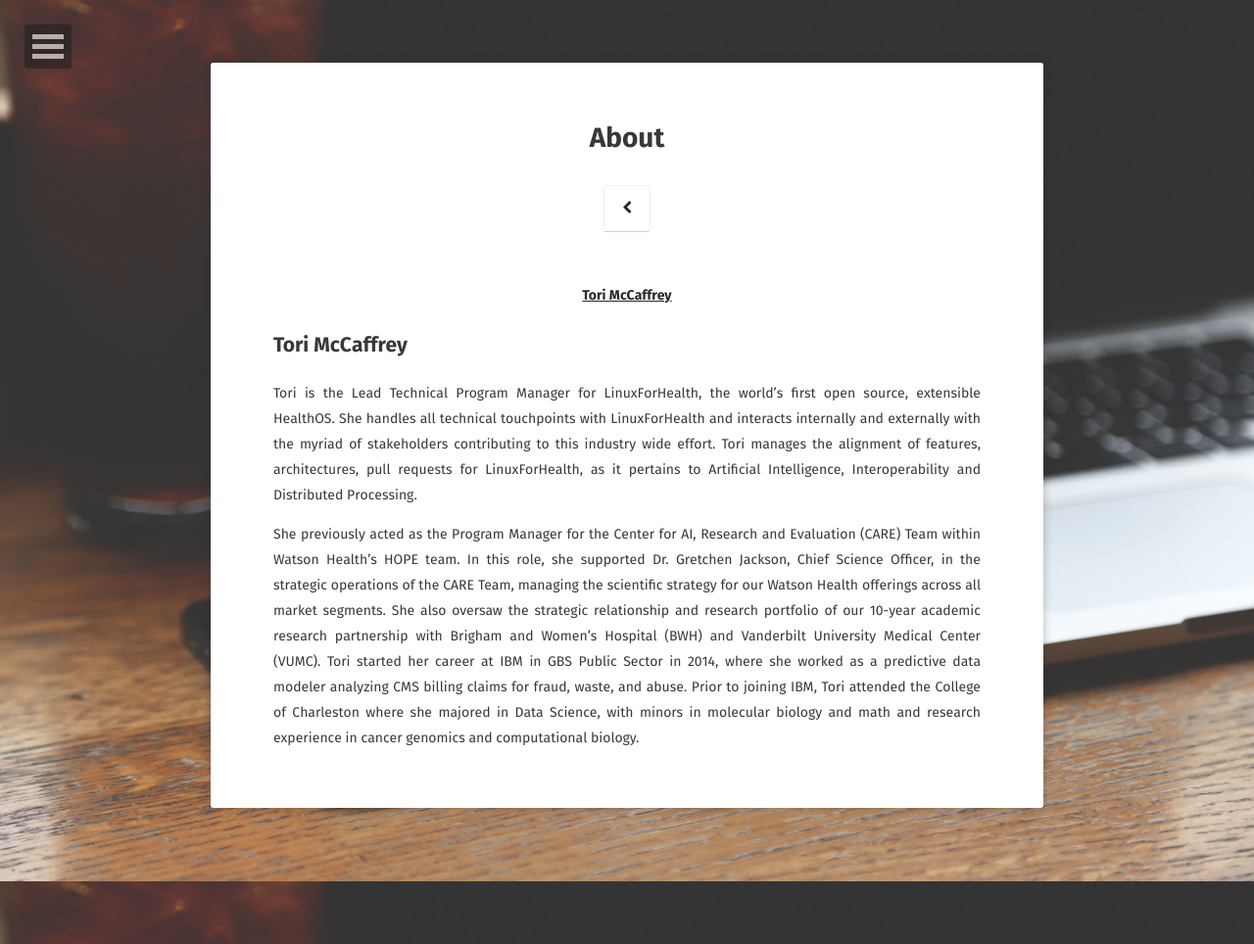
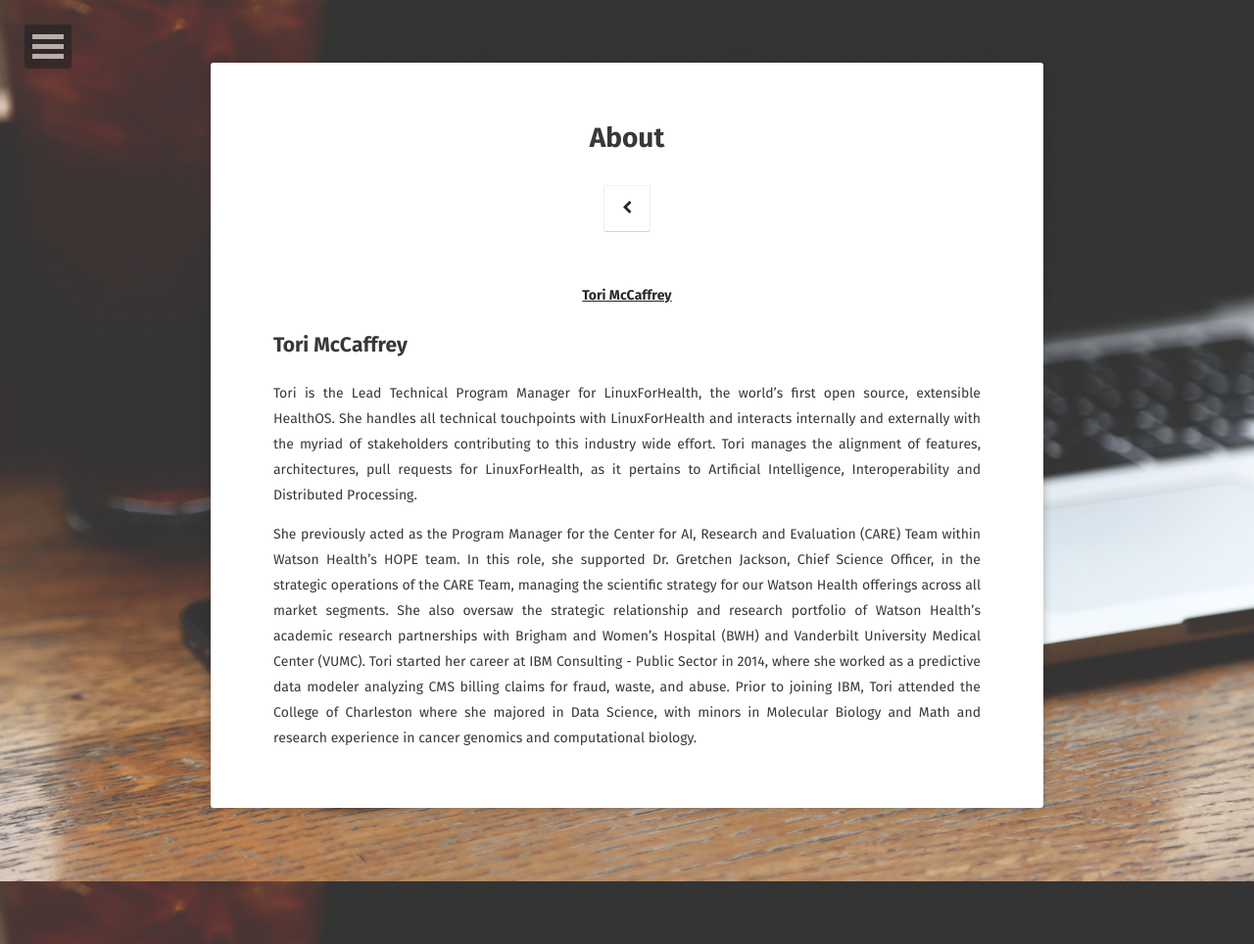
Before and after one commit to torimcc/torimcc.github.io, a Jekyll site: the page built from about/index.md, in a window 1280 px wide. Shown: the whole page at 98% size. Built offline with Jekyll 4.4.1, drawn with Linux system fonts in a browser that asks for light colours; some web fonts are replaced.

Commit message:
Update index.md

```diff
--- a/about/index.md
+++ b/about/index.md
@@ -13,7 +13,7 @@ comments: false
 ## Tori McCaffrey
 Tori is the Lead Technical Program Manager for LinuxForHealth, the world’s first open source, extensible HealthOS. She handles all technical touchpoints with LinuxForHealth and interacts internally and externally with the myriad of stakeholders contributing to this industry wide effort. Tori manages the alignment of features, architectures, pull requests for LinuxForHealth, as it pertains to Artificial Intelligence, Interoperability and Distributed Processing.
 
-She previously acted as the Program Manager for the Center for AI, Research and Evaluation (CARE) Team within Watson Health’s HOPE team. In this role, she supported Dr. Gretchen Jackson, Chief Science Officer, in the strategic operations of the CARE Team, managing the scientific strategy for our Watson Health offerings across all market segments. She also oversaw the strategic relationship and research portfolio of our 10-year academic research partnership with Brigham and Women's Hospital (BWH) and Vanderbilt University Medical Center (VUMC). Tori started her career at IBM in GBS Public Sector in 2014, where she worked as a predictive data modeler analyzing CMS billing claims for fraud, waste, and abuse. Prior to joining IBM, Tori attended the College of Charleston where she majored in Data Science, with minors in molecular biology and math and research experience in cancer genomics and computational biology.
+She previously acted as the Program Manager for the Center for AI, Research and Evaluation (CARE) Team within Watson Health’s HOPE team. In this role, she supported Dr. Gretchen Jackson, Chief Science Officer, in the strategic operations of the CARE Team, managing the scientific strategy for our Watson Health offerings across all market segments. She also oversaw the strategic relationship and research portfolio of Watson Health's academic research partnerships with Brigham and Women's Hospital (BWH) and Vanderbilt University Medical Center (VUMC). Tori started her career at IBM Consulting - Public Sector in 2014, where she worked as a predictive data modeler analyzing CMS billing claims for fraud, waste, and abuse. Prior to joining IBM, Tori attended the College of Charleston where she majored in Data Science, with minors in Molecular Biology and Math and research experience in cancer genomics and computational biology.
 
 <!--
 ## Preview
```
